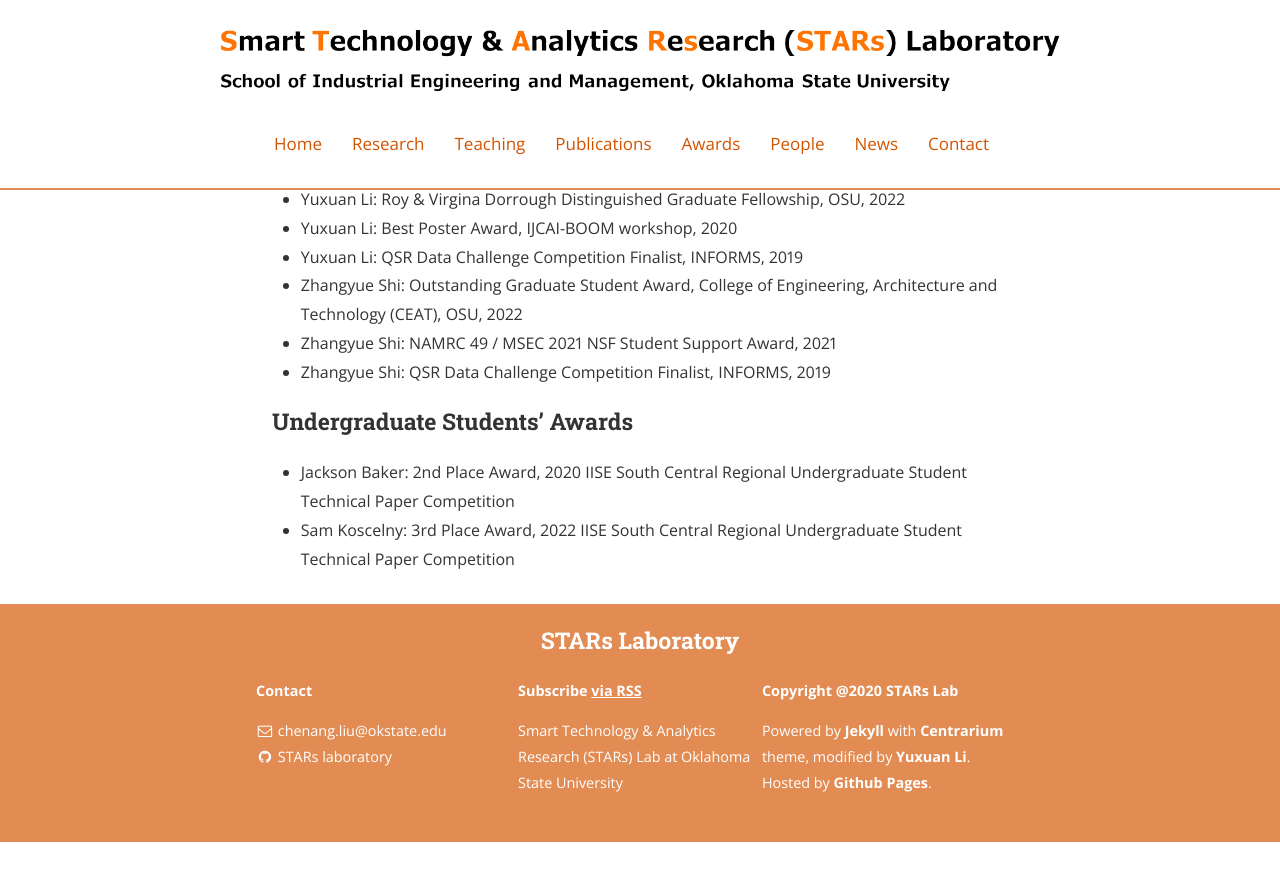
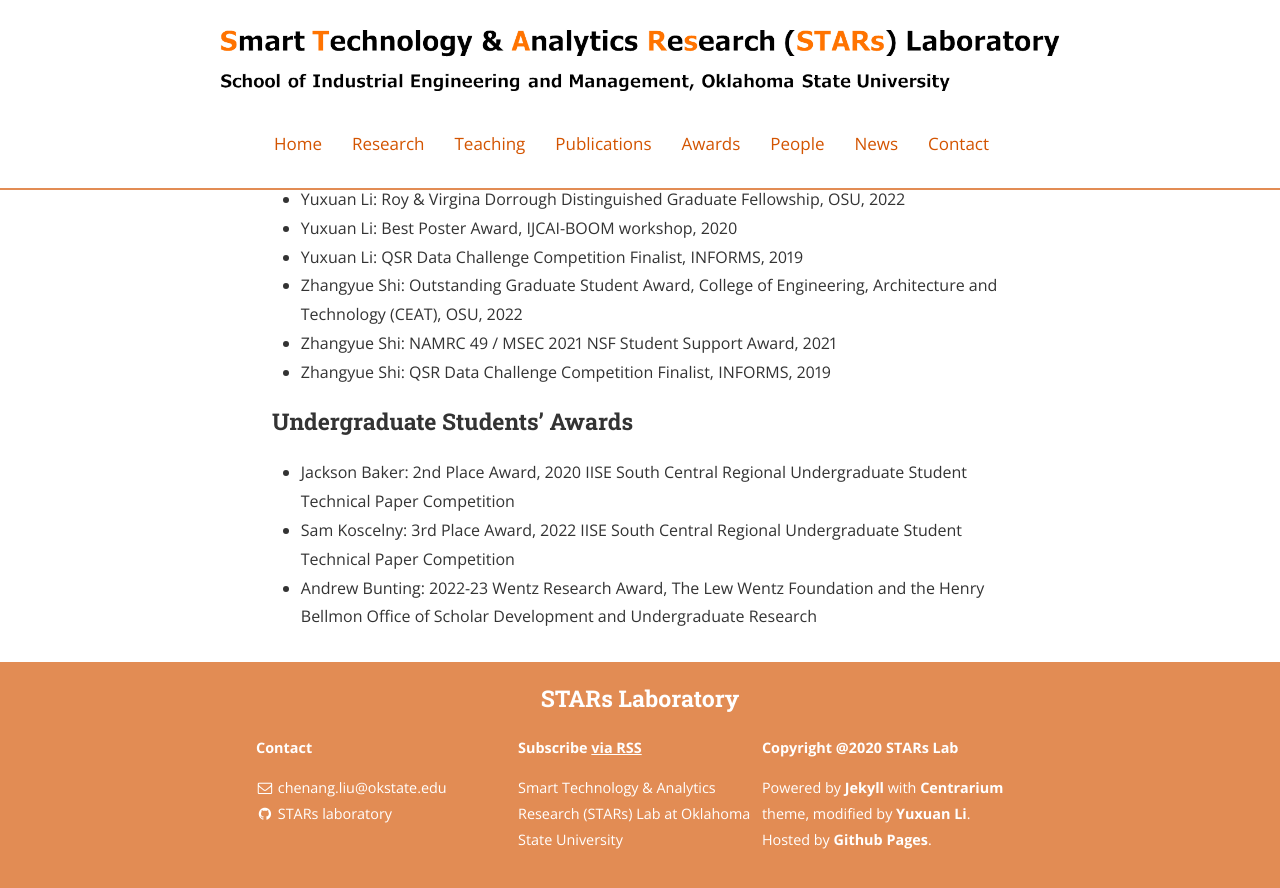
Before and after one commit to stars-laboratory/stars-laboratory.github.io, a Jekyll site: the page built from EHonorsandAwards.md, in a window 1280 px wide and 900 px high, scrolled down 593 px. Shown: the top 888 px of the window. Built offline with Jekyll 4.4.1, drawn with Linux system fonts in a browser that asks for light colours; nearby versions of some CDN libraries; before the commit the page ends 1435 px from its top, so only the background shows below that.

Commit message:
Update EHonorsandAwards.md

```diff
--- a/EHonorsandAwards.md
+++ b/EHonorsandAwards.md
@@ -35,3 +35,4 @@ main_nav: true
 ### Undergraduate Students’ Awards
 * Jackson Baker: 2nd Place Award, 2020 IISE South Central Regional Undergraduate Student Technical Paper Competition
 * Sam Koscelny: 3rd Place Award, 2022 IISE South Central Regional Undergraduate Student Technical Paper Competition
+* Andrew Bunting: 2022-23 Wentz Research Award, The Lew Wentz Foundation and the Henry Bellmon Office of Scholar Development and Undergraduate Research
```
